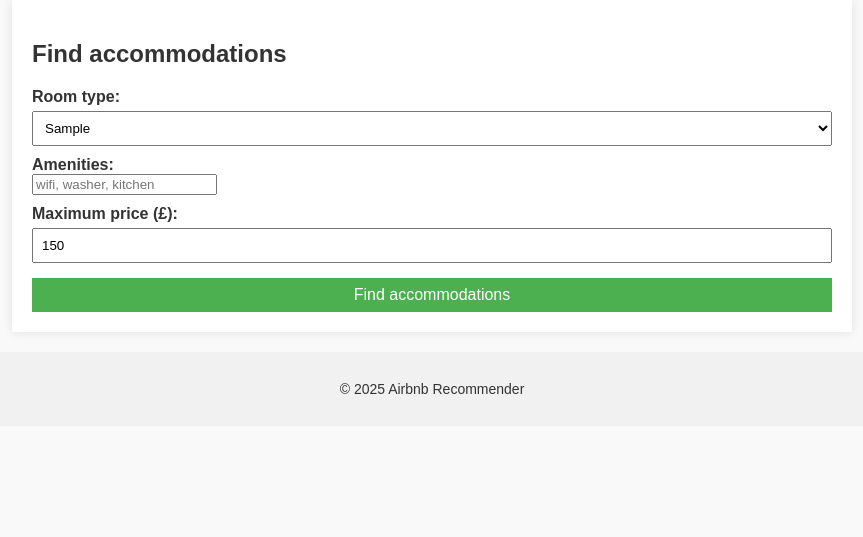
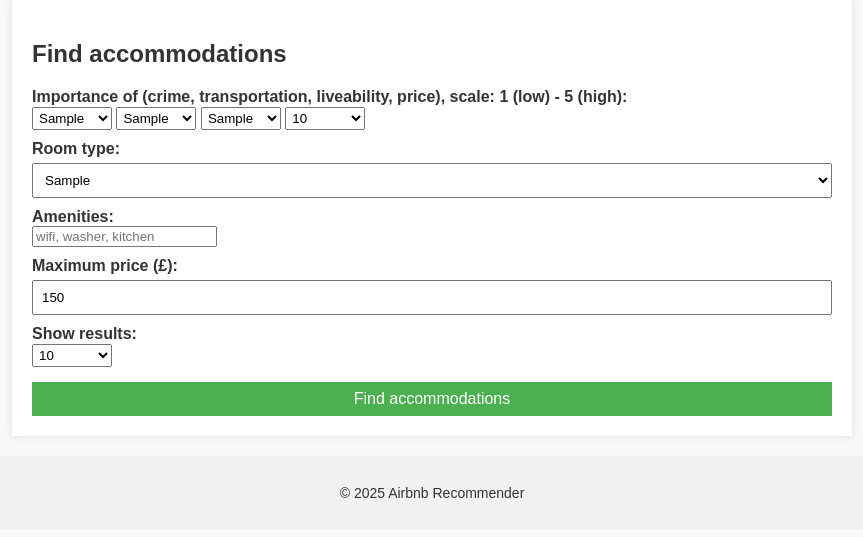
Before and after one commit to SamiP7/IDS-project, a Flask app: template templates/index.html in a window 1280 px wide. Shown: the part 80-617 px from the top of the page, without its empty margins (208-1071 px from the left). Run offline with Flask 3, Linux system fonts and the light colour scheme; the template is opened without the code that fills it: most values are stand-ins (such as "Sample title", 1, 10 or a date in 2020).

Commit message:
user can select importances, amount of shown results and easily return to homepage from results

```diff
--- a/app.py
+++ b/app.py
@@ -19,8 +19,8 @@ def index():
 
 
     room_types = sorted(df['room_type'].dropna().unique())
-
-    return render_template('index.html', room_types=room_types)
+    importance = [1,2,3,4,5]
+    return render_template('index.html', result_amounts=[5,10,15,20], room_types=room_types, crime_importances=importance, transportation_importances=importance, price_importances=importance, liveability_importances=importance)
 
 @app.route('/recommend', methods=['POST'])
 def recommend():
@@ -30,11 +30,14 @@ def recommend():
         amenities = amenities.strip().split(',')
 
         room_type = request.form.get('room_type')
+        result_amount = int(request.form.get('result_amount'))
+        max_price = int(request.form.get('max_price'))
+
         user_prefs = { #client should be able to select these
-        'transportation': 5,  # importance scale: 1 (low) - 5 (high)
-        'crime': 3,
-        'price': 4,
-        'liveability': 4
+        'transportation': int(request.form.get('transportation')),  # importance scale: 1 (low) - 5 (high)
+        'crime': int(request.form.get('crime')),
+        'price': int(request.form.get('price')),
+        'liveability': int(request.form.get('liveability'))
         }
 
         df = pd.read_csv("listings.csv")
@@ -47,7 +50,7 @@ def recommend():
         df_filtered = find_top_listings_by_amenities_and_room_type(
             amenities, room_type, df, top_n=200, min_reviews=5
         )
-
+        df_filtered = df_filtered[df_filtered['price'] <= max_price]
 
         bus_stops_df = convert_bus_stops_to_latlon(bus_stops_df)
         df_with_transport = compute_bus_proximity_scores(df_filtered, bus_stops_df)
@@ -74,10 +77,10 @@ def recommend():
         weights['liveability'] * df_final['poi_liveability_score_scaled']
         )
 
-        top_5 = df_final.sort_values('weighted_score', ascending=False).head(5).to_dict(orient='records') #client should be able to see the amount of results, maybe at max 20
-
-        print(top_5) #for debugging
-        return render_template('results.html', listings=top_5)
+        top_results = df_final.sort_values('weighted_score', ascending=False).head(result_amount).to_dict(orient='records') #client should be able to see the amount of results, maybe at max 20
+        print(user_prefs)
+        print(top_results) #for debugging
+        return render_template('results.html', listings=top_results)
 
     except Exception as e:
         return render_template('error.html', message=str(e))
--- a/static/style.css
+++ b/static/style.css
@@ -47,6 +47,13 @@ main {
     font-weight: bold;
 }
 
+#amount {
+    width: 10%;
+    padding: 2px;
+    margin-top: 1px;
+    box-sizing: border-box;
+}
+
 .form input[type="number"],
 .form select,
 .form button {
@@ -86,7 +93,7 @@ table {
 }
 
 table th, table td {
-    padding: 10px;
+    padding: 7px;
     border: 1px solid #ddd;
     text-align: left;
 }
--- a/templates/index.html
+++ b/templates/index.html
@@ -3,6 +3,28 @@
 {% block content %}
 <h2>Find accommodations</h2>
 <form action="/recommend" method="post" class="form">
+  <label>Importance of (crime, transportation, liveability, price), scale: 1 (low) - 5 (high):</label>
+  <select name="crime", id='amount'>
+    {% for r in crime_importances %}
+      <option value="{{ r }}">{{ r }}</option>
+    {% endfor %}
+  </select>
+  <select name="transportation", id='amount'>
+    {% for r in transportation_importances %}
+      <option value="{{ r }}">{{ r }}</option>
+    {% endfor %}
+  </select>
+  <select name="liveability", id='amount'>
+    {% for r in liveability_importances %}
+      <option value="{{ r }}">{{ r }}</option>
+    {% endfor %}
+  </select>
+  <select name="price", id='amount'>
+    {% for r in price_importances %}
+      <option value="{{ r }}">{{ r }}</option>
+    {% endfor %}
+  </select>
+
 
 
   <label>Room type:</label>
@@ -19,6 +41,12 @@
   <label>Maximum price (£):</label>
   <input type="number" name="max_price" value="150">
 
+  <label>Show results:</label>
+  <select name="result_amount", id='amount'>
+    {% for r in result_amounts %}
+      <option value="{{ r }}">{{ r }}</option>
+    {% endfor %}
+  </select>
 
   <button type="submit">Find accommodations</button>
 </form>
```
Also changed, not shown: templates/results.html (+8 -6 lines).
